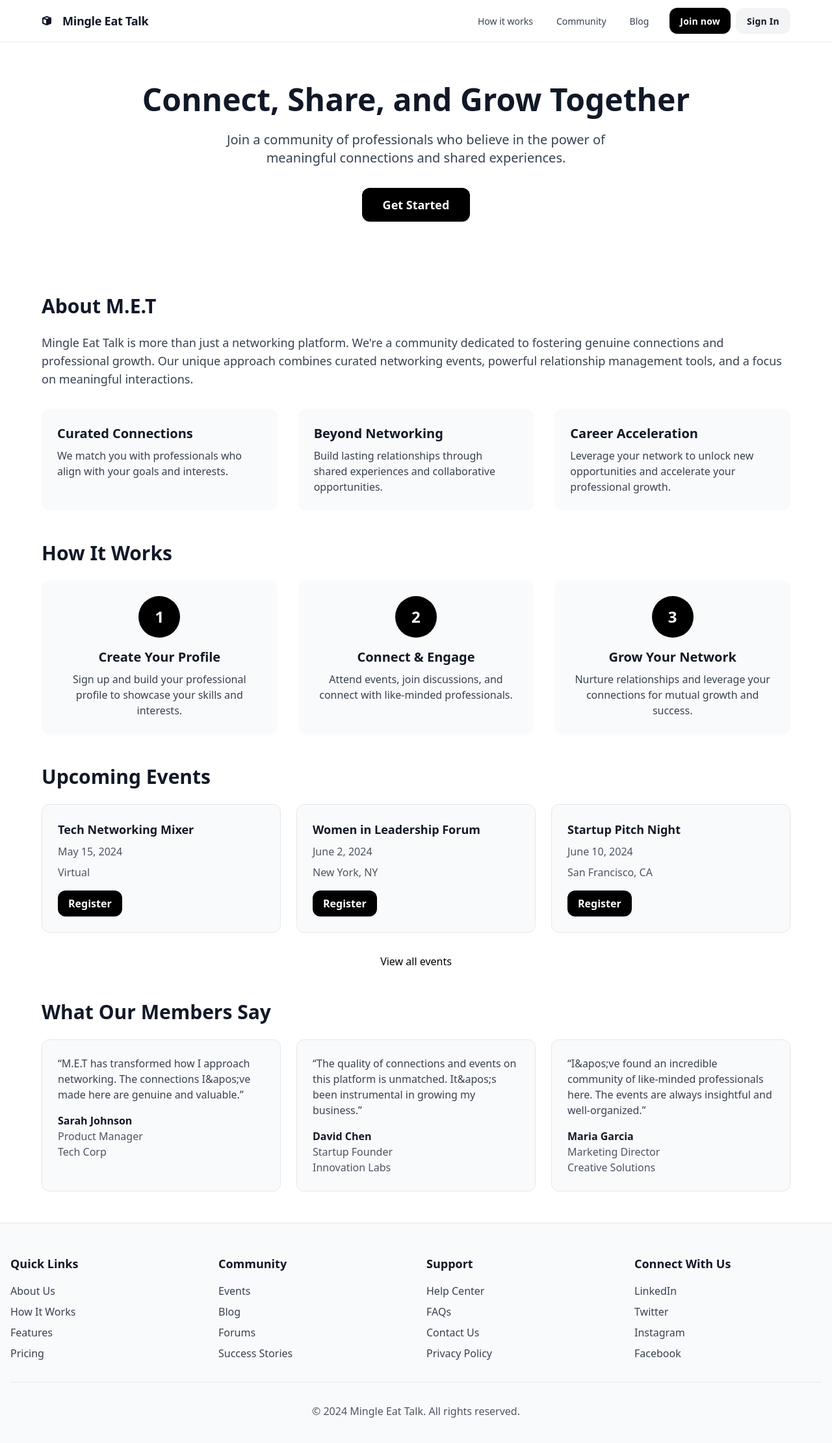
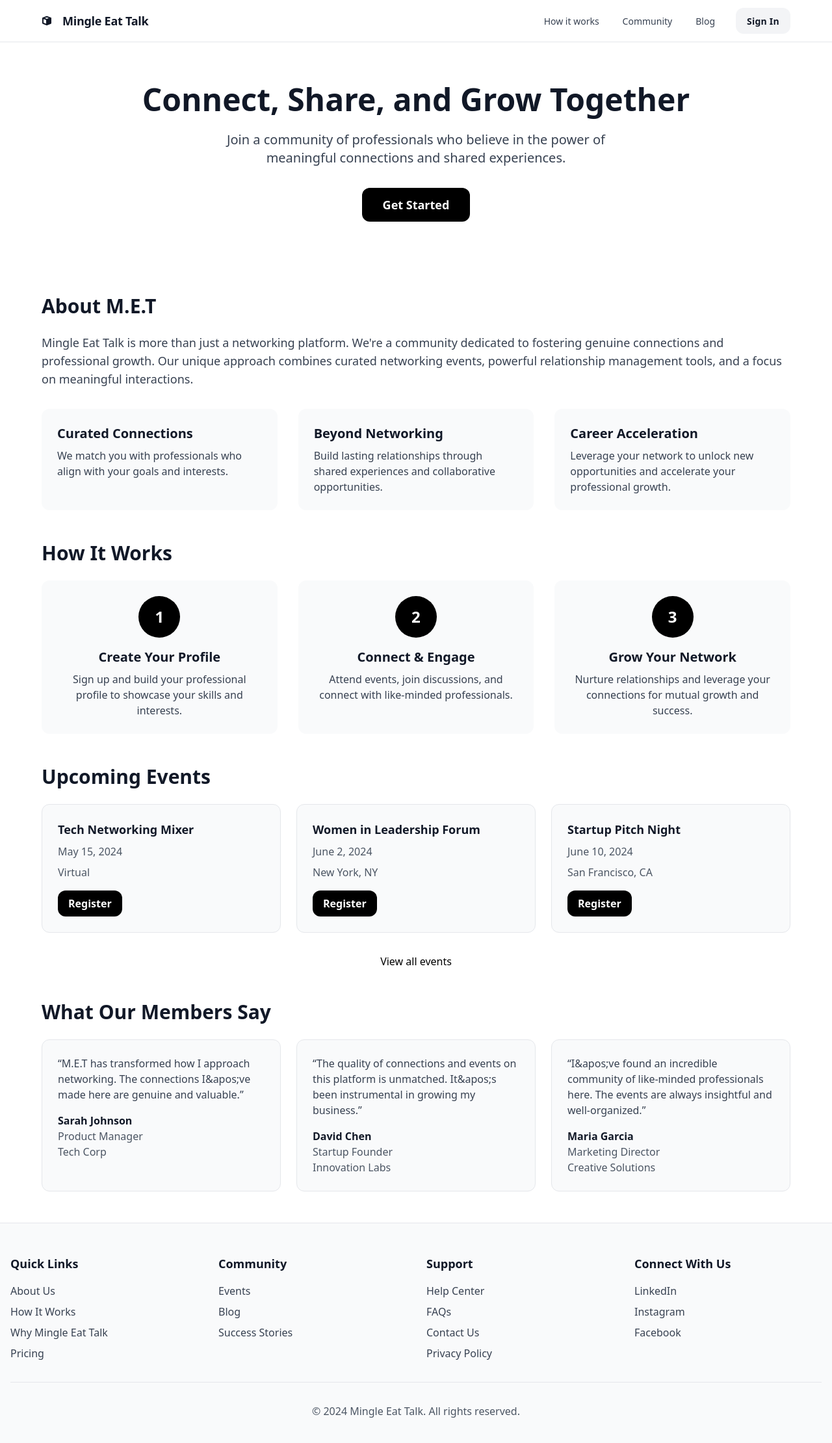
Before and after one commit to GeniusPlums/silver-octo-spoon, a Next.js app: page / in a window 1280 px wide. Shown: the top 2220 px of the page at 65% size. Built offline with nearby package versions, Linux system fonts and the light colour scheme.

Commit message:
iterations

```diff
--- a/src/components/landing-page/page.tsx
+++ b/src/components/landing-page/page.tsx
@@ -52,12 +52,6 @@ const Header: React.FC<{ isMenuOpen: boolean; setIsMenuOpen: (isOpen: boolean) =
           <a className="text-gray-700 text-sm font-medium leading-normal hover:text-gray-900" href="#">Blog</a>
         </nav>
         <div className="flex gap-2">
-          <button
-            onClick={handleJoinClick}
-            className="min-w-[84px] max-w-[480px] cursor-pointer items-center justify-center overflow-hidden rounded-xl h-10 px-4 bg-black text-white text-sm font-bold leading-normal tracking-[0.015em] hover:bg-gray-800"
-          >
-            <span className="truncate">Join now</span>
-          </button>
           <button className="min-w-[84px] max-w-[480px] cursor-pointer items-center justify-center overflow-hidden rounded-xl h-10 px-4 bg-gray-100 text-gray-900 text-sm font-bold leading-normal tracking-[0.015em] hover:bg-gray-200">
             <span className="truncate">Sign In</span>
           </button>
@@ -81,17 +75,11 @@ const Header: React.FC<{ isMenuOpen: boolean; setIsMenuOpen: (isOpen: boolean) =
       {isMenuOpen && (
         <div className="absolute top-full left-0 right-0 bg-white border-b border-gray-200 shadow-lg z-50">
           <nav className="flex flex-col w-full py-4">
-            <a className="text-gray-700 text-sm font-medium leading-normal py-3 px-4 hover:bg-gray-50 hover:text-gray-900" href="#">How it works</a>
+            <a className="text-gray-700 text-sm font-medium leading-normal py-3 px-4 hover:bg-gray-50 hover:text-gray-900" href="#">About Mingle Eat Talk</a>
             <a className="text-gray-700 text-sm font-medium leading-normal py-3 px-4 hover:bg-gray-50 hover:text-gray-900" href="#">Events</a>
             <a className="text-gray-700 text-sm font-medium leading-normal py-3 px-4 hover:bg-gray-50 hover:text-gray-900" href="#">Community</a>
             <a className="text-gray-700 text-sm font-medium leading-normal py-3 px-4 hover:bg-gray-50 hover:text-gray-900" href="#">Blog</a>
             <div className="flex flex-col gap-2 px-4 pt-3">
-              <button
-                onClick={handleJoinClick}
-                className="w-full cursor-pointer items-center justify-center overflow-hidden rounded-xl h-10 px-4 bg-black text-white text-sm font-bold leading-normal tracking-[0.015em] hover:bg-gray-800"
-              >
-                <span className="truncate">Join now</span>
-              </button>
               <button className="w-full cursor-pointer items-center justify-center overflow-hidden rounded-xl h-10 px-4 bg-gray-100 text-gray-900 text-sm font-bold leading-normal tracking-[0.015em] hover:bg-gray-200">
                 <span className="truncate">Sign In</span>
               </button>
@@ -276,7 +264,7 @@ const Footer: React.FC = () => {
             <ul className="space-y-2">
               <li><a href="#" className="text-gray-700 hover:text-black">About Us</a></li>
               <li><a href="#" className="text-gray-700 hover:text-black">How It Works</a></li>
-              <li><a href="#" className="text-gray-700 hover:text-black">Features</a></li>
+              <li><a href="#" className="text-gray-700 hover:text-black">Why Mingle Eat Talk</a></li>
               <li><a href="#" className="text-gray-700 hover:text-black">Pricing</a></li>
             </ul>
           </div>
@@ -285,7 +273,6 @@ const Footer: React.FC = () => {
             <ul className="space-y-2">
               <li><a href="#" className="text-gray-700 hover:text-black">Events</a></li>
               <li><a href="#" className="text-gray-700 hover:text-black">Blog</a></li>
-              <li><a href="#" className="text-gray-700 hover:text-black">Forums</a></li>
               <li><a href="#" className="text-gray-700 hover:text-black">Success Stories</a></li>
             </ul>
           </div>
@@ -302,7 +289,6 @@ const Footer: React.FC = () => {
             <h3 className="text-lg font-semibold mb-4">Connect With Us</h3>
             <ul className="space-y-2">
               <li><a href="#" className="text-gray-700 hover:text-black">LinkedIn</a></li>
-              <li><a href="#" className="text-gray-700 hover:text-black">Twitter</a></li>
               <li><a href="#" className="text-gray-700 hover:text-black">Instagram</a></li>
               <li><a href="#" className="text-gray-700 hover:text-black">Facebook</a></li>
             </ul>
```
